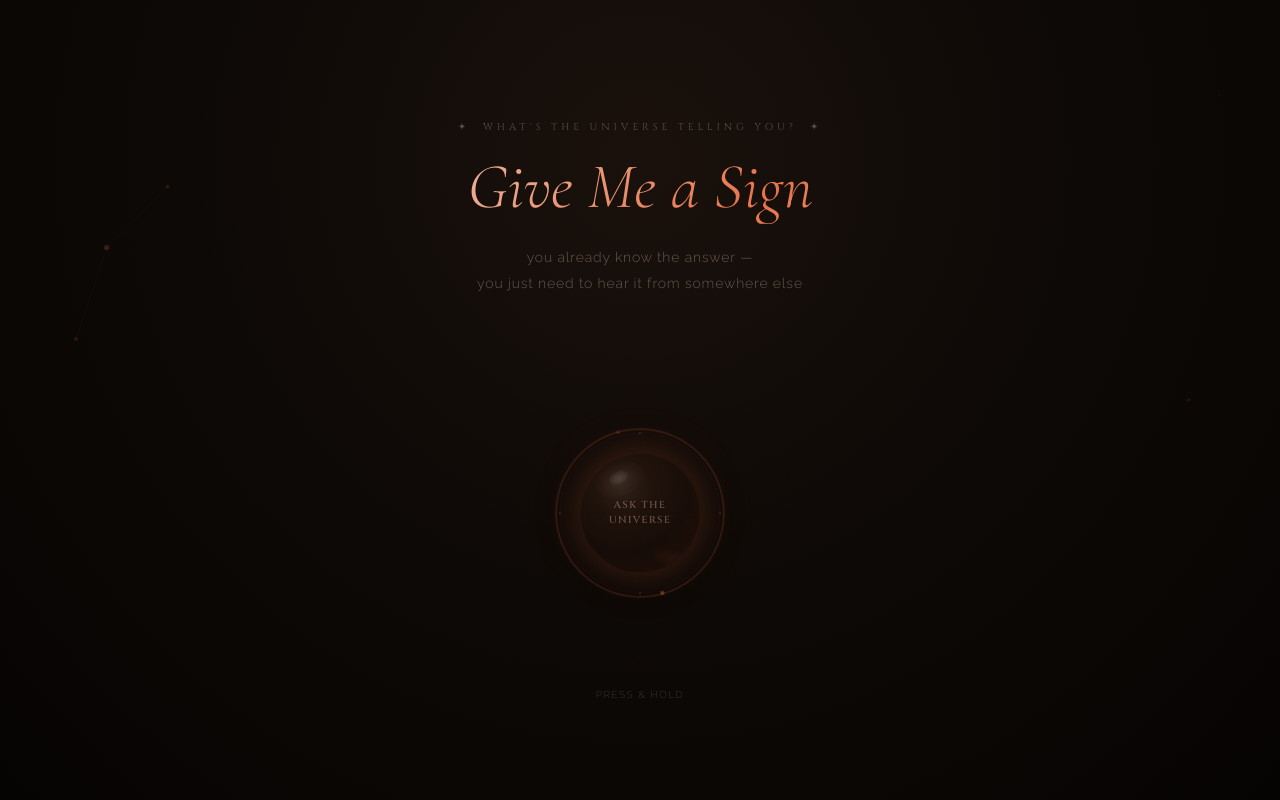
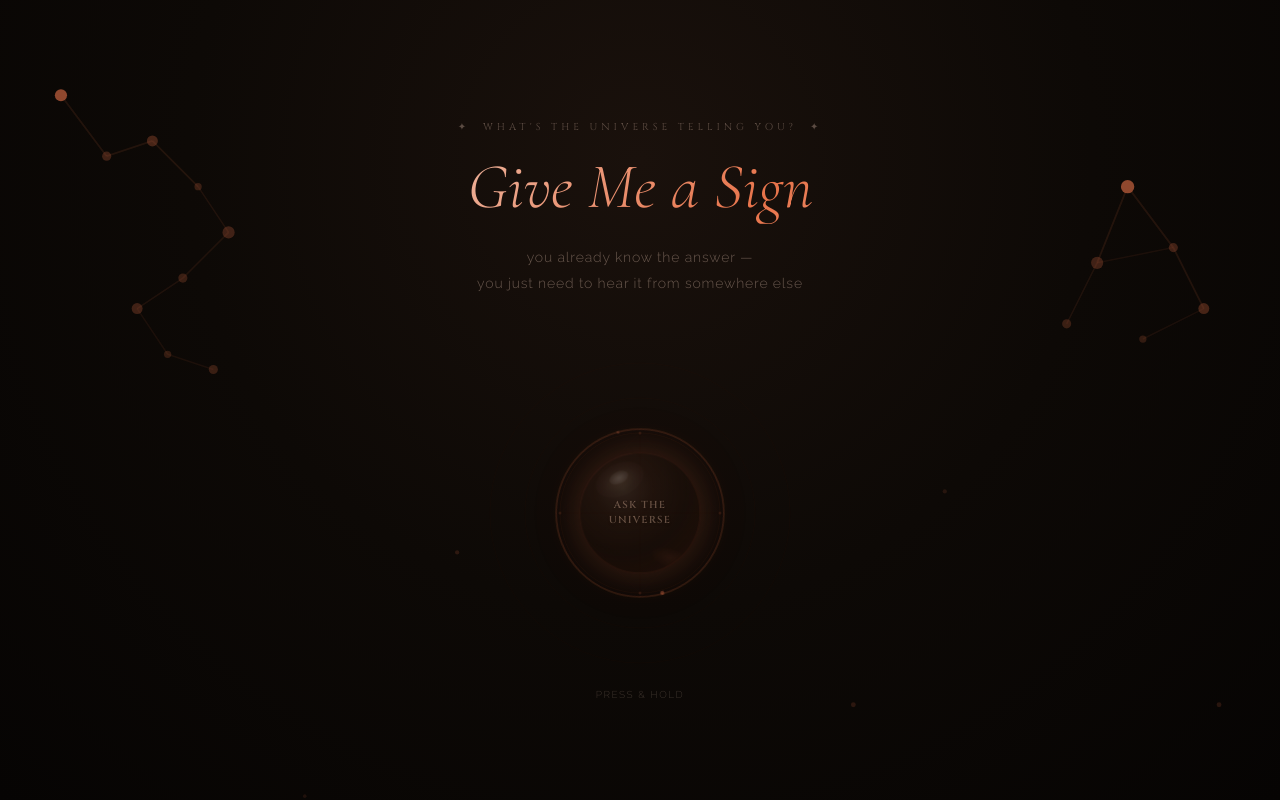
Before and after one commit to sumsur29/give-a-sign, a React (Vite) app: page / in a window 1280 px wide. Built offline with nearby package versions, Linux system fonts and the light colour scheme; the HTML template or start-up script is replaced by a standard one.

Commit message:
Update App.jsx

```diff
--- a/src/App.jsx
+++ b/src/App.jsx
@@ -807,78 +807,132 @@ export default function App() {
       <div style={{position:"fixed",inset:0,pointerEvents:"none",zIndex:0,overflow:"hidden"}}>
         <svg style={{position:"absolute",inset:0,width:"100%",height:"100%"}} viewBox="0 0 420 900" preserveAspectRatio="xMidYMid slice">
 
-          {/* ── Constellation cluster: top-left ── */}
-          <circle cx="60" cy="80" r="1.5" fill="#e8734a" opacity=".4">
-            <animate attributeName="opacity" values=".15;.5;.15" dur="4s" repeatCount="indefinite"/>
-          </circle>
-          <circle cx="95" cy="110" r="1" fill="#e8734a" opacity=".3">
-            <animate attributeName="opacity" values=".1;.4;.1" dur="3.5s" begin=".5s" repeatCount="indefinite"/>
-          </circle>
-          <circle cx="75" cy="140" r="1.2" fill="#e8734a" opacity=".25"/>
-          <circle cx="115" cy="90" r=".8" fill="#e8734a" opacity=".35">
-            <animate attributeName="opacity" values=".15;.45;.15" dur="5s" begin="1s" repeatCount="indefinite"/>
-          </circle>
-          <circle cx="45" cy="120" r=".6" fill="#e8734a" opacity=".2"/>
-          <line x1="60" y1="80" x2="95" y2="110" stroke="#e8734a" strokeWidth=".4" opacity=".1"/>
-          <line x1="95" y1="110" x2="75" y2="140" stroke="#e8734a" strokeWidth=".4" opacity=".1"/>
-          <line x1="95" y1="110" x2="115" y2="90" stroke="#e8734a" strokeWidth=".4" opacity=".1"/>
-          <line x1="60" y1="80" x2="45" y2="120" stroke="#e8734a" strokeWidth=".3" opacity=".07"/>
+          {/* ── ARIES ♈ — top-left ── */}
+          <g opacity=".7">
+            <circle cx="45" cy="70" r="2.5" fill="#e8734a"><animate attributeName="opacity" values=".3;.7;.3" dur="4s" repeatCount="indefinite"/></circle>
+            <circle cx="65" cy="85" r="1.8" fill="#e8734a" opacity=".5"/>
+            <circle cx="80" cy="105" r="2" fill="#e8734a" opacity=".45"><animate attributeName="opacity" values=".2;.55;.2" dur="3.5s" begin=".5s" repeatCount="indefinite"/></circle>
+            <circle cx="95" cy="95" r="1.5" fill="#e8734a" opacity=".4"/>
+            <line x1="45" y1="70" x2="65" y2="85" stroke="#e8734a" strokeWidth=".7" opacity=".2"/>
+            <line x1="65" y1="85" x2="80" y2="105" stroke="#e8734a" strokeWidth=".7" opacity=".2"/>
+            <line x1="80" y1="105" x2="95" y2="95" stroke="#e8734a" strokeWidth=".6" opacity=".18"/>
+          </g>
 
-          {/* ── Constellation cluster: top-right ── */}
-          <circle cx="330" cy="150" r="1.2" fill="#e8734a" opacity=".3">
-            <animate attributeName="opacity" values=".1;.4;.1" dur="4.5s" begin=".3s" repeatCount="indefinite"/>
-          </circle>
-          <circle cx="360" cy="180" r="1" fill="#e8734a" opacity=".25"/>
-          <circle cx="345" cy="120" r=".8" fill="#e8734a" opacity=".2">
-            <animate attributeName="opacity" values=".1;.35;.1" dur="3s" begin="1.5s" repeatCount="indefinite"/>
-          </circle>
-          <circle cx="380" cy="145" r=".6" fill="#e8734a" opacity=".15"/>
-          <line x1="330" y1="150" x2="360" y2="180" stroke="#e8734a" strokeWidth=".35" opacity=".08"/>
-          <line x1="330" y1="150" x2="345" y2="120" stroke="#e8734a" strokeWidth=".35" opacity=".08"/>
-          <line x1="345" y1="120" x2="380" y2="145" stroke="#e8734a" strokeWidth=".3" opacity=".06"/>
+          {/* ── LEO ♌ — top-right ── */}
+          <g opacity=".65">
+            <circle cx="340" cy="80" r="2.8" fill="#e8734a"><animate attributeName="opacity" values=".25;.6;.25" dur="4.5s" begin=".3s" repeatCount="indefinite"/></circle>
+            <circle cx="355" cy="105" r="1.5" fill="#e8734a" opacity=".45"/>
+            <circle cx="370" cy="90" r="1.8" fill="#e8734a" opacity=".4"/>
+            <circle cx="385" cy="110" r="1.2" fill="#e8734a" opacity=".35"/>
+            <circle cx="365" cy="130" r="2" fill="#e8734a" opacity=".5"><animate attributeName="opacity" values=".2;.5;.2" dur="3s" begin="1s" repeatCount="indefinite"/></circle>
+            <circle cx="345" cy="140" r="1.5" fill="#e8734a" opacity=".35"/>
+            <line x1="340" y1="80" x2="355" y2="105" stroke="#e8734a" strokeWidth=".7" opacity=".2"/>
+            <line x1="355" y1="105" x2="370" y2="90" stroke="#e8734a" strokeWidth=".7" opacity=".2"/>
+            <line x1="370" y1="90" x2="385" y2="110" stroke="#e8734a" strokeWidth=".6" opacity=".18"/>
+            <line x1="355" y1="105" x2="365" y2="130" stroke="#e8734a" strokeWidth=".6" opacity=".18"/>
+            <line x1="365" y1="130" x2="345" y2="140" stroke="#e8734a" strokeWidth=".5" opacity=".15"/>
+          </g>
 
-          {/* ── Constellation cluster: bottom-left ── */}
-          <circle cx="70" cy="720" r="1" fill="#e8734a" opacity=".2">
-            <animate attributeName="opacity" values=".1;.3;.1" dur="5s" begin="2s" repeatCount="indefinite"/>
-          </circle>
-          <circle cx="100" cy="750" r=".8" fill="#e8734a" opacity=".15"/>
-          <circle cx="50" cy="760" r="1.2" fill="#e8734a" opacity=".25"/>
-          <circle cx="85" cy="690" r=".6" fill="#e8734a" opacity=".18"/>
-          <line x1="70" y1="720" x2="100" y2="750" stroke="#e8734a" strokeWidth=".3" opacity=".07"/>
-          <line x1="70" y1="720" x2="50" y2="760" stroke="#e8734a" strokeWidth=".3" opacity=".07"/>
-          <line x1="70" y1="720" x2="85" y2="690" stroke="#e8734a" strokeWidth=".25" opacity=".06"/>
+          {/* ── SCORPIO ♏ — mid-left ── */}
+          <g opacity=".6">
+            <circle cx="20" cy="350" r="2" fill="#e8734a"><animate attributeName="opacity" values=".2;.5;.2" dur="5s" begin="1.5s" repeatCount="indefinite"/></circle>
+            <circle cx="35" cy="370" r="1.5" fill="#e8734a" opacity=".4"/>
+            <circle cx="50" cy="365" r="1.8" fill="#e8734a" opacity=".45"/>
+            <circle cx="65" cy="380" r="1.2" fill="#e8734a" opacity=".35"/>
+            <circle cx="75" cy="395" r="2" fill="#e8734a" opacity=".4"/>
+            <circle cx="60" cy="410" r="1.5" fill="#e8734a" opacity=".35"><animate attributeName="opacity" values=".15;.45;.15" dur="4s" begin="2s" repeatCount="indefinite"/></circle>
+            <circle cx="45" cy="420" r="1.8" fill="#e8734a" opacity=".4"/>
+            <circle cx="55" cy="435" r="1.2" fill="#e8734a" opacity=".3"/>
+            <circle cx="70" cy="440" r="1.5" fill="#e8734a" opacity=".35"/>
+            <line x1="20" y1="350" x2="35" y2="370" stroke="#e8734a" strokeWidth=".6" opacity=".18"/>
+            <line x1="35" y1="370" x2="50" y2="365" stroke="#e8734a" strokeWidth=".6" opacity=".18"/>
+            <line x1="50" y1="365" x2="65" y2="380" stroke="#e8734a" strokeWidth=".6" opacity=".18"/>
+            <line x1="65" y1="380" x2="75" y2="395" stroke="#e8734a" strokeWidth=".5" opacity=".15"/>
+            <line x1="75" y1="395" x2="60" y2="410" stroke="#e8734a" strokeWidth=".5" opacity=".15"/>
+            <line x1="60" y1="410" x2="45" y2="420" stroke="#e8734a" strokeWidth=".5" opacity=".15"/>
+            <line x1="45" y1="420" x2="55" y2="435" stroke="#e8734a" strokeWidth=".5" opacity=".12"/>
+            <line x1="55" y1="435" x2="70" y2="440" stroke="#e8734a" strokeWidth=".5" opacity=".12"/>
+          </g>
 
-          {/* ── Constellation cluster: bottom-right ── */}
-          <circle cx="350" cy="700" r="1.3" fill="#e8734a" opacity=".3">
-            <animate attributeName="opacity" values=".1;.35;.1" dur="3.8s" begin=".8s" repeatCount="indefinite"/>
-          </circle>
-          <circle cx="370" cy="730" r=".7" fill="#e8734a" opacity=".18"/>
-          <circle cx="335" cy="740" r=".9" fill="#e8734a" opacity=".2"/>
-          <circle cx="385" cy="710" r=".5" fill="#e8734a" opacity=".12"/>
-          <line x1="350" y1="700" x2="370" y2="730" stroke="#e8734a" strokeWidth=".3" opacity=".07"/>
-          <line x1="350" y1="700" x2="335" y2="740" stroke="#e8734a" strokeWidth=".3" opacity=".07"/>
-          <line x1="350" y1="700" x2="385" y2="710" stroke="#e8734a" strokeWidth=".25" opacity=".05"/>
+          {/* ── GEMINI ♊ — mid-right ── */}
+          <g opacity=".6">
+            <circle cx="370" cy="380" r="2.2" fill="#e8734a"><animate attributeName="opacity" values=".2;.55;.2" dur="4.2s" begin=".8s" repeatCount="indefinite"/></circle>
+            <circle cx="385" cy="400" r="1.5" fill="#e8734a" opacity=".4"/>
+            <circle cx="395" cy="420" r="1.8" fill="#e8734a" opacity=".45"/>
+            <circle cx="375" cy="430" r="1.2" fill="#e8734a" opacity=".3"/>
+            <circle cx="360" cy="405" r="2" fill="#e8734a" opacity=".4"/>
+            <circle cx="350" cy="425" r="1.5" fill="#e8734a" opacity=".35"/>
+            <line x1="370" y1="380" x2="385" y2="400" stroke="#e8734a" strokeWidth=".6" opacity=".18"/>
+            <line x1="385" y1="400" x2="395" y2="420" stroke="#e8734a" strokeWidth=".6" opacity=".18"/>
+            <line x1="370" y1="380" x2="360" y2="405" stroke="#e8734a" strokeWidth=".6" opacity=".18"/>
+            <line x1="360" y1="405" x2="350" y2="425" stroke="#e8734a" strokeWidth=".5" opacity=".15"/>
+            <line x1="385" y1="400" x2="360" y2="405" stroke="#e8734a" strokeWidth=".5" opacity=".12"/>
+            <line x1="395" y1="420" x2="375" y2="430" stroke="#e8734a" strokeWidth=".5" opacity=".12"/>
+          </g>
 
-          {/* ── Constellation cluster: mid-left ── */}
-          <circle cx="35" cy="400" r=".9" fill="#e8734a" opacity=".2">
-            <animate attributeName="opacity" values=".08;.25;.08" dur="4.2s" begin="1.2s" repeatCount="indefinite"/>
-          </circle>
-          <circle cx="55" cy="380" r=".6" fill="#e8734a" opacity=".15"/>
-          <circle cx="25" cy="430" r=".7" fill="#e8734a" opacity=".12"/>
-          <line x1="35" y1="400" x2="55" y2="380" stroke="#e8734a" strokeWidth=".25" opacity=".06"/>
-          <line x1="35" y1="400" x2="25" y2="430" stroke="#e8734a" strokeWidth=".25" opacity=".06"/>
+          {/* ── PISCES ♓ — bottom-left ── */}
+          <g opacity=".6">
+            <circle cx="30" cy="680" r="1.8" fill="#e8734a"><animate attributeName="opacity" values=".2;.5;.2" dur="3.8s" begin="2s" repeatCount="indefinite"/></circle>
+            <circle cx="50" cy="695" r="1.5" fill="#e8734a" opacity=".4"/>
+            <circle cx="70" cy="690" r="2" fill="#e8734a" opacity=".45"/>
+            <circle cx="85" cy="710" r="1.2" fill="#e8734a" opacity=".35"/>
+            <circle cx="65" cy="725" r="1.8" fill="#e8734a" opacity=".4"/>
+            <circle cx="45" cy="730" r="1.5" fill="#e8734a" opacity=".35"><animate attributeName="opacity" values=".15;.4;.15" dur="5s" begin="1s" repeatCount="indefinite"/></circle>
+            <circle cx="55" cy="750" r="1.2" fill="#e8734a" opacity=".3"/>
+            <line x1="30" y1="680" x2="50" y2="695" stroke="#e8734a" strokeWidth=".6" opacity=".18"/>
+            <line x1="50" y1="695" x2="70" y2="690" stroke="#e8734a" strokeWidth=".6" opacity=".18"/>
+            <line x1="70" y1="690" x2="85" y2="710" stroke="#e8734a" strokeWidth=".5" opacity=".15"/>
+            <line x1="70" y1="690" x2="65" y2="725" stroke="#e8734a" strokeWidth=".5" opacity=".15"/>
+            <line x1="65" y1="725" x2="45" y2="730" stroke="#e8734a" strokeWidth=".5" opacity=".12"/>
+            <line x1="45" y1="730" x2="55" y2="750" stroke="#e8734a" strokeWidth=".5" opacity=".12"/>
+          </g>
+
+          {/* ── SAGITTARIUS ♐ — bottom-right ── */}
+          <g opacity=".65">
+            <circle cx="340" cy="700" r="2.5" fill="#e8734a"><animate attributeName="opacity" values=".25;.6;.25" dur="4s" begin="1.2s" repeatCount="indefinite"/></circle>
+            <circle cx="360" cy="685" r="1.5" fill="#e8734a" opacity=".4"/>
+            <circle cx="375" cy="705" r="2" fill="#e8734a" opacity=".45"/>
+            <circle cx="390" cy="720" r="1.2" fill="#e8734a" opacity=".35"/>
+            <circle cx="365" cy="730" r="1.8" fill="#e8734a" opacity=".4"/>
+            <circle cx="350" cy="745" r="1.5" fill="#e8734a" opacity=".35"/>
+            <circle cx="380" cy="740" r="1" fill="#e8734a" opacity=".25"/>
+            <line x1="340" y1="700" x2="360" y2="685" stroke="#e8734a" strokeWidth=".7" opacity=".2"/>
+            <line x1="360" y1="685" x2="375" y2="705" stroke="#e8734a" strokeWidth=".7" opacity=".2"/>
+            <line x1="375" y1="705" x2="390" y2="720" stroke="#e8734a" strokeWidth=".6" opacity=".18"/>
+            <line x1="375" y1="705" x2="365" y2="730" stroke="#e8734a" strokeWidth=".6" opacity=".18"/>
+            <line x1="365" y1="730" x2="350" y2="745" stroke="#e8734a" strokeWidth=".5" opacity=".15"/>
+            <line x1="365" y1="730" x2="380" y2="740" stroke="#e8734a" strokeWidth=".5" opacity=".12"/>
+          </g>
+
+          {/* ── ORION (bonus — the hunter, universally recognizable) — center-top ── */}
+          <g opacity=".5">
+            <circle cx="220" cy="200" r="1.5" fill="#e8734a" opacity=".35"/>
+            <circle cx="240" cy="215" r="2" fill="#e8734a" opacity=".4"><animate attributeName="opacity" values=".2;.5;.2" dur="3.5s" begin="2.5s" repeatCount="indefinite"/></circle>
+            <circle cx="230" cy="235" r="1.2" fill="#e8734a" opacity=".3"/>
+            <circle cx="235" cy="225" r="1" fill="#e8734a" opacity=".35"/>
+            <circle cx="225" cy="225" r="1" fill="#e8734a" opacity=".35"/>
+            <circle cx="250" cy="245" r="1.5" fill="#e8734a" opacity=".3"/>
+            <circle cx="215" cy="250" r="1.5" fill="#e8734a" opacity=".3"/>
+            <line x1="220" y1="200" x2="240" y2="215" stroke="#e8734a" strokeWidth=".5" opacity=".12"/>
+            <line x1="225" y1="225" x2="235" y2="225" stroke="#e8734a" strokeWidth=".6" opacity=".15"/>
+            <line x1="230" y1="225" x2="230" y2="235" stroke="#e8734a" strokeWidth=".5" opacity=".12"/>
+            <line x1="240" y1="215" x2="250" y2="245" stroke="#e8734a" strokeWidth=".5" opacity=".12"/>
+            <line x1="220" y1="200" x2="215" y2="250" stroke="#e8734a" strokeWidth=".5" opacity=".1"/>
+          </g>
 
           {/* ── Scattered lone stars ── */}
-          <circle cx="180" cy="50" r=".5" fill="#e8734a" opacity=".12"/>
-          <circle cx="300" cy="300" r=".4" fill="#e8734a" opacity=".1"/>
-          <circle cx="390" cy="450" r=".6" fill="#e8734a" opacity=".1"/>
-          <circle cx="30" cy="600" r=".4" fill="#e8734a" opacity=".07"/>
-          <circle cx="250" cy="820" r=".5" fill="#e8734a" opacity=".08"/>
-          <circle cx="160" cy="850" r=".4" fill="#e8734a" opacity=".06"/>
-          <circle cx="400" cy="350" r=".3" fill="#e8734a" opacity=".08"/>
-          <circle cx="15" cy="250" r=".5" fill="#e8734a" opacity=".1">
-            <animate attributeName="opacity" values=".05;.15;.05" dur="6s" begin="3s" repeatCount="indefinite"/>
-          </circle>
+          <circle cx="180" cy="50" r="1" fill="#e8734a" opacity=".2"/>
+          <circle cx="300" cy="300" r=".8" fill="#e8734a" opacity=".18"/>
+          <circle cx="150" cy="500" r=".7" fill="#e8734a" opacity=".15"/>
+          <circle cx="200" cy="600" r=".6" fill="#e8734a" opacity=".12"/>
+          <circle cx="400" cy="550" r=".8" fill="#e8734a" opacity=".15"/>
+          <circle cx="250" cy="820" r="1" fill="#e8734a" opacity=".18"/>
+          <circle cx="160" cy="850" r=".8" fill="#e8734a" opacity=".15"/>
+          <circle cx="15" cy="250" r="1" fill="#e8734a" opacity=".2"><animate attributeName="opacity" values=".1;.3;.1" dur="6s" begin="3s" repeatCount="indefinite"/></circle>
+          <circle cx="130" cy="160" r=".6" fill="#e8734a" opacity=".12"/>
+          <circle cx="280" cy="550" r=".8" fill="#e8734a" opacity=".15"/>
+          <circle cx="100" cy="580" r=".6" fill="#e8734a" opacity=".1"/>
+          <circle cx="310" cy="480" r=".7" fill="#e8734a" opacity=".12"/>
         </svg>
       </div>
 
```
